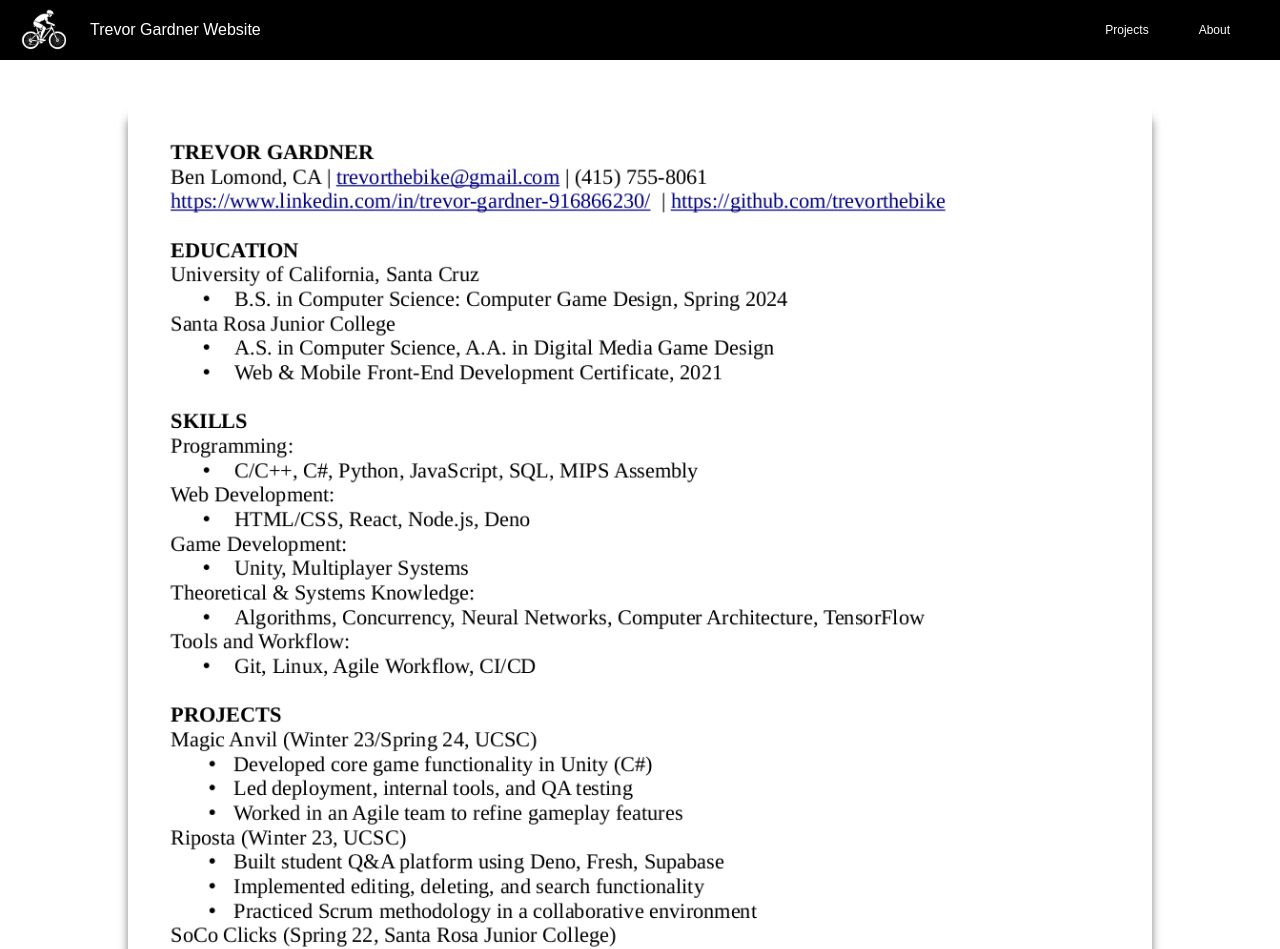
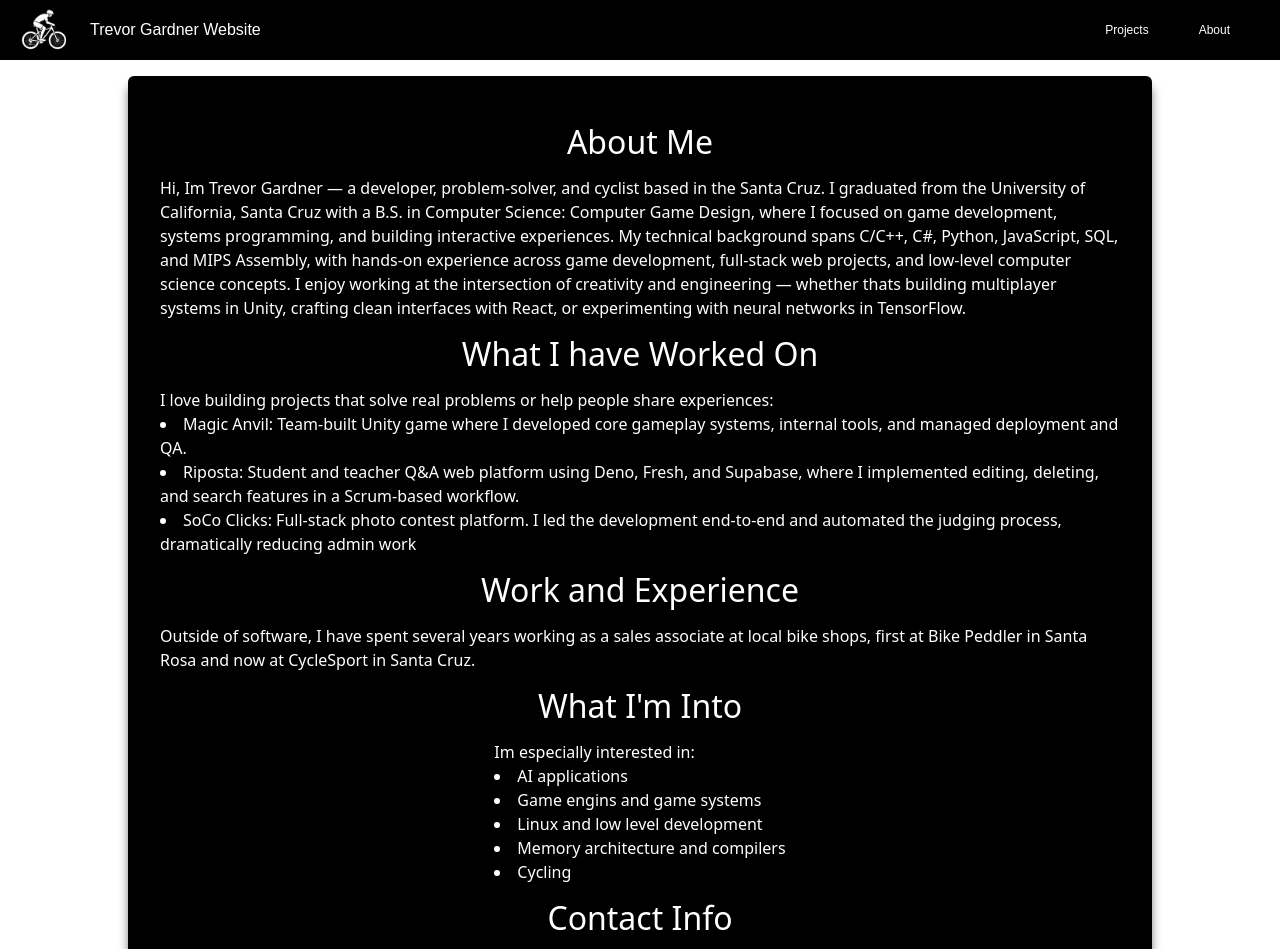
Before and after one commit to trevorthebike/TrevorGPersonalWebsite, a Next.js app: page /about in a window 1280 px wide. Shown: the top 949 px of the page. Built offline with nearby package versions, Linux system fonts and the light colour scheme.

Commit message:
changed about page. need to work on text content, fixed format

```diff
--- a/app/about/page.tsx
+++ b/app/about/page.tsx
@@ -4,8 +4,54 @@ export default function About() {
   return (
     <main className="home-container">
       <section>
-        <div className="profile-card1">
-          <img src="resume.png"></img>
+        <div className="profile-card">
+          <h1 className="profile-title">About Me</h1>
+            <a className="profile-section">
+              Hi, Im Trevor Gardner — a developer, problem-solver, and cyclist based in the
+              Santa Cruz. I graduated from the University of California,
+              Santa Cruz with a B.S. in Computer Science: Computer Game Design, where I focused on game
+              development, systems programming, and building interactive experiences.
+              My technical background spans C/C++, C#, Python, JavaScript, SQL, and MIPS Assembly,
+              with hands-on experience across game development, full-stack web projects, and low-level computer
+              science concepts. I enjoy working at the intersection of creativity and engineering — whether thats
+              building multiplayer systems in Unity, crafting clean interfaces with React, or experimenting with
+              neural networks in TensorFlow.
+            </a>
+          <h1 className="profile-title">What I have Worked On</h1>
+            <a className="profile-section">
+              I love building projects that solve real problems or help people share experiences:
+              <li>
+                Magic Anvil:  Team-built Unity game where I developed core gameplay systems, internal tools, and
+                managed deployment and QA.
+              </li>
+              <li>
+                Riposta: Student and teacher Q&A web platform using Deno, Fresh, and Supabase, where I implemented editing,
+                deleting, and search features in a Scrum-based workflow.
+              </li>
+              <li>
+                SoCo Clicks: Full-stack photo contest platform. I led the development end-to-end and automated the
+                judging process, dramatically reducing admin work
+              </li>
+            </a>
+          <h1 className="profile-title">Work and Experience</h1>
+            <a className="profile-section">
+              Outside of software, I have spent several years working as a sales associate at local
+              bike shops, first at Bike Peddler in Santa Rosa and now at CycleSport in Santa Cruz.
+            </a>
+         <h1 className="profile-title">What I'm Into</h1>
+            <a className="profile-section">
+              Im especially interested in:
+              <li>AI applications</li>
+              <li>Game engins and game systems</li>
+              <li>Linux and low level development</li>
+              <li>Memory architecture and compilers</li>
+              <li>Cycling</li>
+            </a>
+         <h1 className="profile-title">Contact Info</h1>
+            <a className="profile-section">
+              Im always looking for new challenges, collaborative projects, or opportunities to learn.
+              If youd like to connect, feel free to reach out at trevorthebike@gmail.com
+            </a>
         </div>
       </section>
     </main>
--- a/app/globals.css
+++ b/app/globals.css
@@ -151,7 +151,6 @@ div.main-content {
   display: flex;
   flex-direction: column;
   gap: 2rem;
-  padding: 2rem;
 }
 
 .projects-title {
@@ -171,6 +170,7 @@ div.main-content {
   padding: 1.5rem;
   background-color: rgb(0, 0, 0);
   color: white;
+  max-width: 64rem;
 }
 
 .project-card:hover {
@@ -197,7 +197,7 @@ div.main-content {
 
 .image-wrapper {
   position: relative;
-  width: 40%;
+  width: 45%;
   aspect-ratio: 16 / 10;
 }
 
@@ -222,9 +222,8 @@ div.main-content {
 
 .project-link {
   display: inline-block;
-  margin-top: 1rem;
-  color: #1d4ed8;
-  font-weight: 600;
+  margin-top:  1rem;
+  margin-bottom: 1rem;
   text-decoration: underline;
 }
 
@@ -237,7 +236,7 @@ div.main-content {
   display: flex;
   flex-direction: column;
   align-items: center;
-  padding: 3rem 1.5rem;
+  padding: 1rem;
 }
 
 .profile-card {
@@ -253,22 +252,20 @@ div.main-content {
   box-shadow: 0 10px 10px rgba(0, 0, 0, 0.5);
 }
 
-.profile-card1 {
-  background-color: rgb(255, 255, 255);
-  border-radius: 6px;
-  box-shadow: 0 10px 10px rgba(0, 0, 0, 0.5);
-  padding: 2rem;
-  display: flex;
+.profile-title{
+  padding: 10px;
+  font-size: 2rem;
+   display: flex;
   flex-direction: column;
   align-items: center;
-  max-width: 64rem;
 }
 
-@media (min-width: 768px) {
-  .profile-card {
-    flex-direction: row;
-    align-items: center;
-  }
+.profile-section{
+  padding: 0px, 0px, 10px, 10px;
+  font-size: 1rem;
+   display: flex;
+  flex-direction: column;
+  align-items: left;
 }
 
 .profile-image-wrapper {
@@ -289,10 +286,6 @@ div.main-content {
   object-fit: cover;
   border-radius: 40px;
   border: 4px solid #d1d5db;
-}
-
-.profile-text {
-  flex: 1;
 }
 
 .profile-name {
--- a/app/page.tsx
+++ b/app/page.tsx
@@ -6,15 +6,6 @@ export default function Home() {
   return (
     <main className="home-container">
       <section className="profile-card">
-        <div className="profile-image-wrapper">
-          <Image
-            src="/trevor.jpg"
-            alt="Trevor Gardner"
-            fill
-            className="profile-image"
-          />
-        </div>
-
         <div className="profile-text">
           <h1 className="profile-name">Trevor Gardner</h1>
           <h2 className="profile-role">Software Engineer | Game Developer | Tech Enthusiast</h2>
@@ -23,7 +14,7 @@ export default function Home() {
             <strong>University of California, Santa Cruz</strong><br />
             B.S. in Computer Science: Computer Game Design, Spring 2024
           </li>
-          <br />
+          <br/>
           </ul>
           <p className="profile-description">
             Based in Santa Cruz, CA. I’m a Computer Science graduate from UCSC specializing in Computer Game Design.
@@ -36,6 +27,11 @@ export default function Home() {
             <br/>
             <a href="https://github.com/trevorthebike" target="_blank" rel="noopener" className="project-link">GitHub</a>
           </p>
+        </div>
+        <div className="profile-image-wrapper">
+          <Image
+            src="/trevor.jpg" alt="Trevor Gardner" fill className="profile-image"
+          />
         </div>
       </section>
 
@@ -108,7 +104,6 @@ export default function Home() {
               <div className="interest-title">Linux and Low Level Systems</div>
             </a>
           </div>
-
         </div>
       </section>
     </main>
--- a/app/projects/page.tsx
+++ b/app/projects/page.tsx
@@ -3,6 +3,7 @@ import Image from 'next/image';
 
 export default function Projects() {
   return (
+    <main className="home-container">
       <div className="projects-container">
         <section className="project-card">
           <div className="project-card-inner">
@@ -47,7 +48,6 @@ export default function Projects() {
             </div>
           </div>
         </section>
-
         <section className="project-card">
           <div className="project-card-inner">
             <div className="project-card-text">
@@ -78,7 +78,6 @@ export default function Projects() {
             </div>
           </div>
         </section>
-
         <section className="project-card">
           <h3 className="project-title">Risposta</h3>
           <p className="project-meta">Winter 23, UCSC</p>
@@ -87,6 +86,8 @@ export default function Projects() {
             features using Deno, Fresh, Supabase. Optimized queries, reducing response time.
           </p>
           <a href="https://risposta.org/" className="project-link">Risposta.org</a>
+          <br></br>
+          <a href="https://github.com/lino-levan/risposta.org" className="project-link">Github link</a>
           <div className="project-card-image">
               <div className="image-wrapper">
                 <Image className = "project-image"
@@ -104,7 +105,6 @@ export default function Projects() {
               </div>
             </div>
         </section>
-
         <section className="project-card">
           <h3 className="project-title">SoCoClicks</h3>
           <p className="project-meta">Spring 22, Santa Rosa Junior College</p>
@@ -137,5 +137,6 @@ export default function Projects() {
             </div>
         </section>
       </div>
+    </main>
   );
 }
```
Lines whose indentation alone changed are shown as unchanged.
